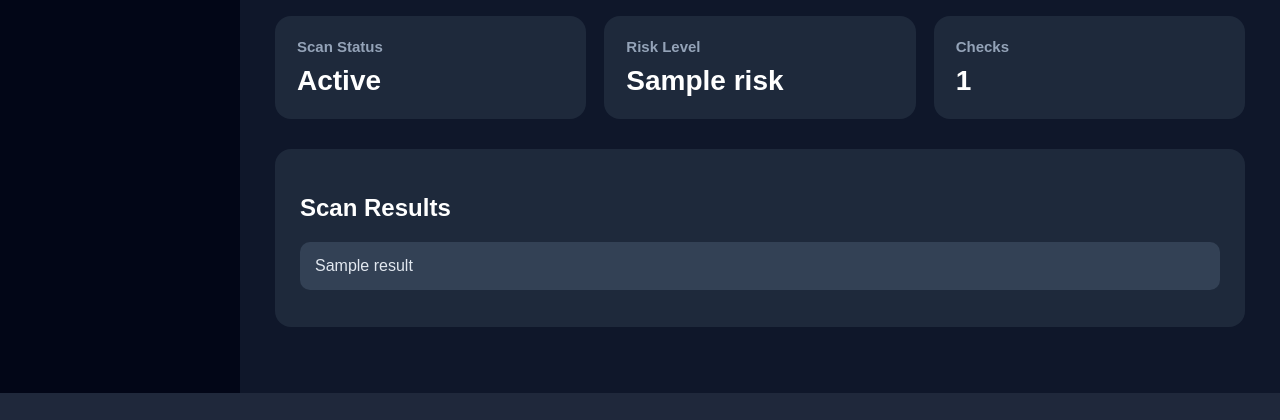
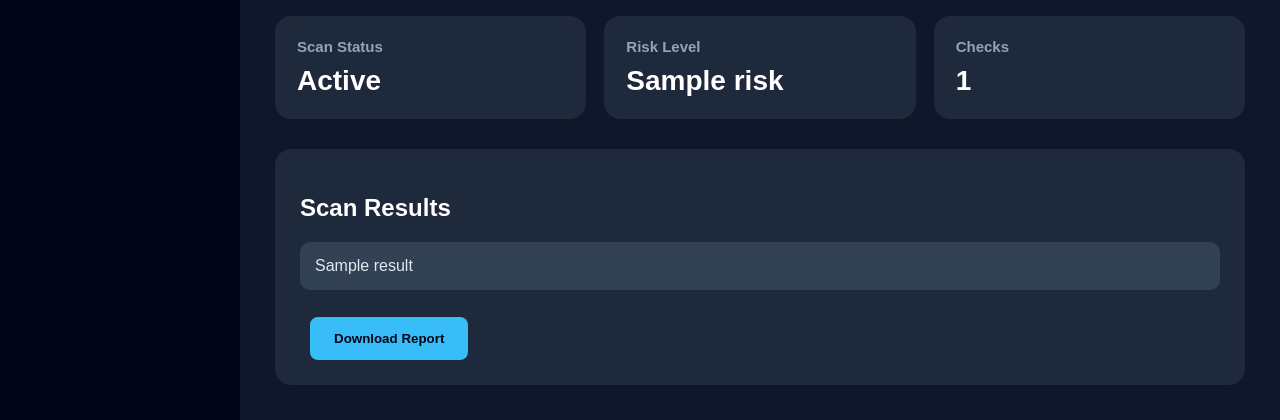
Before and after one commit to POOJA-LAB10/MyScanner, a Flask app: template templates/index.html in a window 1280 px wide. Shown: the part 407-827 px from the top of the page. Before the commit the page ends 800 px from the top, so only its background shows below. Run offline with Flask 3, Linux system fonts and the light colour scheme; the template is opened without the code that fills it: most values are stand-ins (such as "Sample title", 1, 10 or a date in 2020).

Commit message:
final clean fix

```diff
--- a/app.py
+++ b/app.py
@@ -1,5 +1,6 @@
-from flask import Flask, render_template, request
+from flask import Flask, render_template, request, send_file
 from scanner import scan_url
+import io
 
 app = Flask(__name__)
 
@@ -22,5 +23,22 @@ def index():
 
     return render_template("index.html", results=results, risk=risk)
 
+
+# 🔽 DOWNLOAD REPORT ROUTE (ADD BELOW MAIN ROUTE)
+@app.route("/download")
+def download():
+    results = request.args.getlist("result")
+
+    report = "Web Vulnerability Scan Report\n\n"
+    for r in results:
+        report += r + "\n"
+
+    file = io.BytesIO()
+    file.write(report.encode())
+    file.seek(0)
+
+    return send_file(file, as_attachment=True, download_name="report.txt")
+
+
 if __name__ == "__main__":
     app.run(debug=True)
--- a/templates/index.html
+++ b/templates/index.html
@@ -4,9 +4,7 @@
     <title>MyScanner</title>
 
     <style>
-        * {
-            box-sizing: border-box;
-        }
+        * { box-sizing: border-box; }
 
         body {
             margin: 0;
@@ -15,10 +13,7 @@
             font-family: Arial, sans-serif;
         }
 
-        .layout {
-            display: flex;
-            min-height: 100vh;
-        }
+        .layout { display: flex; min-height: 100vh; }
 
         .sidebar {
             width: 240px;
@@ -46,10 +41,7 @@
             color: white;
         }
 
-        .main {
-            flex: 1;
-            padding: 35px;
-        }
+        .main { flex: 1; padding: 35px; }
 
         .topbar {
             display: flex;
@@ -91,7 +83,6 @@
             margin-left: 10px;
         }
 
-        /* Loader */
         .loader {
             display: none;
             margin-top: 20px;
@@ -161,20 +152,9 @@
             margin-bottom: 12px;
         }
 
-        .high {
-            background: #7f1d1d;
-            color: #fecaca;
-        }
-
-        .low {
-            background: #78350f;
-            color: #fde68a;
-        }
-
-        .info {
-            background: #334155;
-            color: #e2e8f0;
-        }
+        .high { background: #7f1d1d; color: #fecaca; }
+        .low { background: #78350f; color: #fde68a; }
+        .info { background: #334155; color: #e2e8f0; }
 
         .footer-note {
             color: #94a3b8;
@@ -190,7 +170,6 @@
 
     <div class="sidebar">
         <div class="logo">MyScanner</div>
-
         <div class="menu-item active">Dashboard</div>
         <div class="menu-item">New Scan</div>
         <div class="menu-item">Reports</div>
@@ -205,7 +184,6 @@
                 <h1>Web Vulnerability Scanner</h1>
                 <p style="color:#94a3b8;">Scan web applications for basic security issues</p>
             </div>
-
             <div class="badge">Live Scanner</div>
         </div>
 
@@ -256,6 +234,14 @@
                         {{ r }}
                     </div>
                 {% endfor %}
+
+                <form action="/download" method="get">
+                    {% for r in results %}
+                        <input type="hidden" name="result" value="{{ r }}">
+                    {% endfor %}
+                    <button style="margin-top:15px;">Download Report</button>
+                </form>
+
             {% else %}
                 <div class="result-item info">
                     No scan results yet. Enter a URL and start scanning.
```
